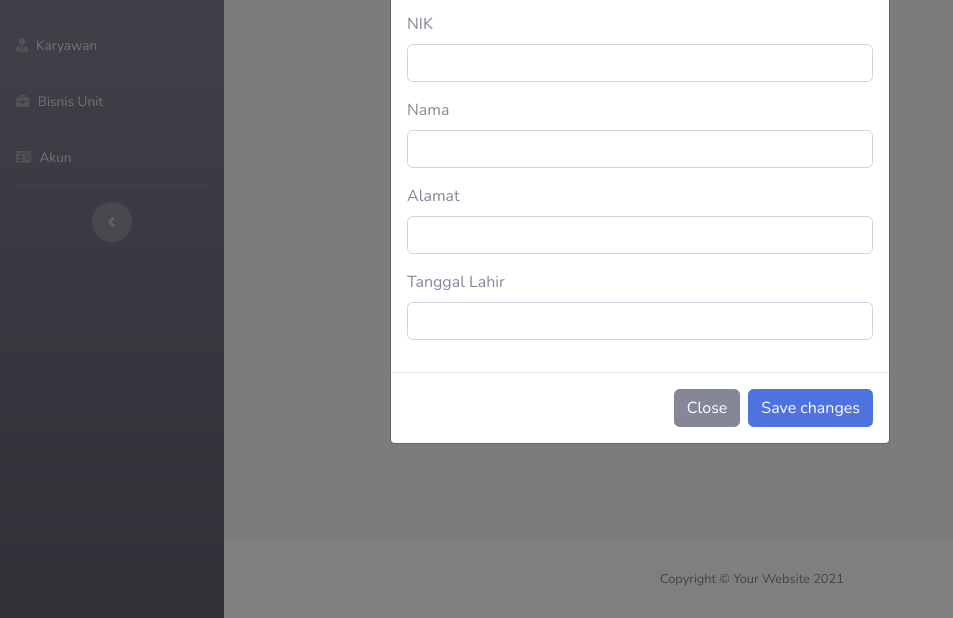
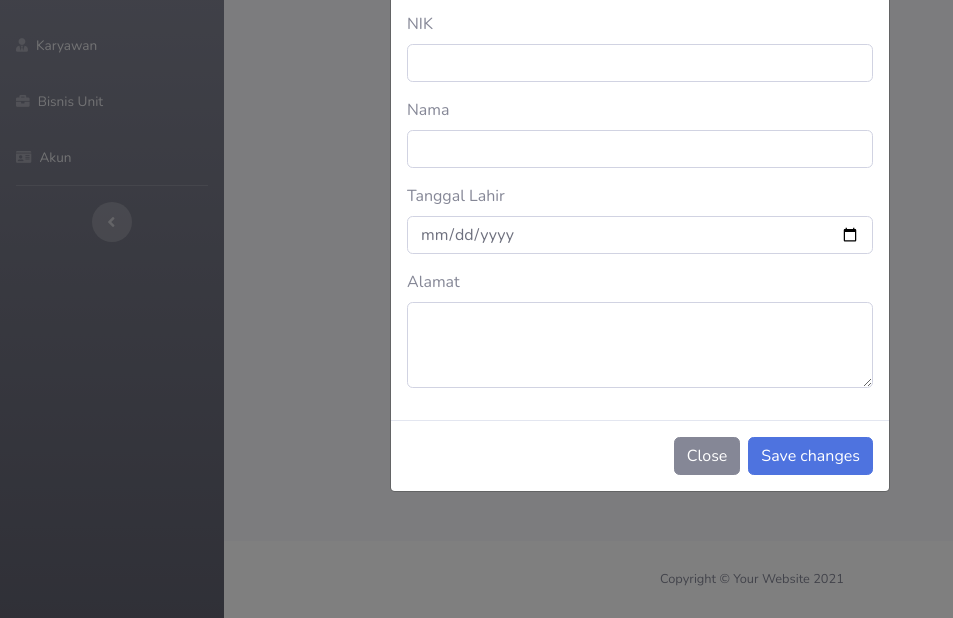
Before and after one commit to ariestategarjr/mis-archives-app, a CodeIgniter app: page /archieve-app/admin/customer in a window 1280 px wide, after a click on "Tambah Customer Baru". Shown: the part 182-800 px from the top of the page, without its empty margins (0-953 px from the left). Run offline with CodeIgniter, Linux system fonts and the light colour scheme; the visitor is signed in with stand-in values (Sample User, id 1); data that the repository does not hold is empty.

Commit message:
fix form crud customer admin

```diff
--- a/application/views/admin/templates/footer.php
+++ b/application/views/admin/templates/footer.php
@@ -1,5 +1,5 @@
     <!-- Bootstrap core JavaScript-->
-    <script src="<?php echo base_url() ?>/assets/vendor/jquery/jquery.min.js"></script>
+    <!-- <script src="<?php echo base_url() ?>/assets/vendor/jquery/jquery.min.js"></script> -->
     <script src="<?php echo base_url() ?>/assets/vendor/bootstrap/js/bootstrap.bundle.min.js"></script>
 
     <!-- Core plugin JavaScript-->
--- a/application/views/admin/v_customer.php
+++ b/application/views/admin/v_customer.php
@@ -12,8 +12,8 @@
                             <th>Id</th>
                             <th>NIK</th>
                             <th>Nama</th>
+                            <th>Tanggal Lahir</th>
                             <th>Alamat</th>
-                            <th>Tanggal Lahir</th>
                             <th>Aksi</th>
                         </tr>
                         <?php $no = 1; ?>
@@ -23,8 +23,8 @@
                             <td id="idCustomer"><?php echo $customer->id_customer ?></td>
                             <td id="nikCustomer"><?php echo $customer->nik ?></td>
                             <td id="nameCustomer"><?php echo $customer->nama_customer ?></td>
+                            <td id="dateCustomer"><?php echo $customer->tanggal_lahir ?></td>
                             <td id="addressCustomer"><?php echo $customer->alamat ?></td>
-                            <td id="dateCustomer"><?php echo $customer->tanggal_lahir ?></td>
                             <td colspan="2">
                                 <button type="button" class="btn btn-warning" id="editButton" data-toggle="modal" data-target="#editModal<?php echo $customer->id_customer ?>">Edit</button>
                                 <button type="button" class="btn btn-danger" id="deleteButton" data-toggle="modal" data-target="#deleteModal<?php echo $customer->id_customer ?>">Hapus</button>
@@ -48,23 +48,23 @@
                                 <div class="modal-body">
                                     <div class="form-group">
                                         <label for="idCustomerAdd">Id</label>
-                                        <input type="text" class="form-control" id="idCustomerAdd" name="id-customer">
+                                        <input type="text" class="form-control" id="idCustomerAdd" name="id-customer" autocomplete="off" required>
                                     </div>
                                     <div class="form-group">
                                         <label for="nikCustomerAdd">NIK</label>
-                                        <input type="text" class="form-control" id="nikCustomerAdd" name="nik">
+                                        <input type="text" class="form-control" id="nikCustomerAdd" name="nik" autocomplete="off" required>
                                     </div>
                                     <div class="form-group">
                                         <label for="nameCustomerAdd">Nama</label>
-                                        <input type="text" class="form-control" id="nameCustomerAdd" name="nama-customer">
+                                        <input type="text" class="form-control" id="nameCustomerAdd" name="nama-customer" autocomplete="off" required>
+                                    </div>
+                                    <div class="form-group">
+                                        <label for="dateCustomerAdd">Tanggal Lahir</label>
+                                        <input type="date" class="form-control" id="dateCustomerAdd" name="tanggal-lahir" autocomplete="off" required>
                                     </div>
                                     <div class="form-group">
                                         <label for="addressCustomerAdd">Alamat</label>
-                                        <input type="text" class="form-control" id="addressCustomerAdd" name="alamat">
-                                    </div>
-                                    <div class="form-group">
-                                        <label for="dateCustomerAdd">Tanggal Lahir</label>
-                                        <input type="text" class="form-control" id="dateCustomerAdd" name="tanggal-lahir">
+                                        <textarea class="form-control" id="addressCustomerAdd" rows="3" name="alamat" required></textarea>
                                     </div>
                                 </div>
                                 <div class="modal-footer">
@@ -91,23 +91,23 @@
                                     </button>
                                 </div>
                                 <div class="modal-body">
-                                    <input type="hidden" class="form-control" id="idCustomerEdit" name="id-customer" value="<?php echo $customer->id_customer ?>">
+                                    <input type="hidden" class="form-control" id="idCustomerEdit" name="id-customer" value="<?php echo $customer->id_customer ?>" autocomplete="off">
 
                                     <div class="form-group">
                                         <label for="nikCustomerEdit">NIK</label>
-                                        <input type="text" class="form-control" id="nikCustomerEdit" name="nik" value="<?php echo $customer->nik ?>">
+                                        <input type="text" class="form-control" id="nikCustomerEdit" name="nik" value="<?php echo $customer->nik ?>" autocomplete="off" required>
                                     </div>
                                     <div class="form-group">
                                         <label for="nameCustomerEdit">Nama</label>
-                                        <input type="text" class="form-control" id="nameCustomerEdit" name="nama-customer" value="<?php echo $customer->nama_customer ?>">
+                                        <input type="text" class="form-control" id="nameCustomerEdit" name="nama-customer" value="<?php echo $customer->nama_customer ?>" autocomplete="off" required>
+                                    </div>
+                                    <div class="form-group">
+                                        <label for="dateCustomerEdit">Tanggal Lahir</label>
+                                        <input type="date" class="form-control" id="dateCustomerEdit" name="tanggal-lahir" value="<?php echo $customer->tanggal_lahir ?>" autocomplete="off" required>
                                     </div>
                                     <div class="form-group">
                                         <label for="addressCustomerEdit">Alamat</label>
-                                        <input type="text" class="form-control" id="addressCustomerEdit" name="alamat" value="<?php echo $customer->alamat ?>">
-                                    </div>
-                                    <div class="form-group">
-                                        <label for="dateCustomerEdit">Tanggal Lahir</label>
-                                        <input type="text" class="form-control" id="dateCustomerEdit" name="tanggal-lahir" value="<?php echo $customer->tanggal_lahir ?>">
+                                        <textarea class="form-control" id="addressCustomerEdit" rows="3" name="alamat" placeholder="<?php echo $customer->alamat ?>" autocomplete="off" required></textarea>
                                     </div>
                                 </div>
                                 <div class="modal-footer">
@@ -194,12 +194,38 @@
     </div>
 
     <!-- get id_customer send to input edit form -->
+    <script src="<?php echo base_url() ?>/assets/vendor/jquery/jquery.min.js"></script>
     <script>
-        const navDashboard = document.querySelector('.nav-dashboard');
-        const navCustomer = document.querySelector('.nav-customer');
+        $(document).ready(function() {
+            $('.nav-dashboard').attr('class', 'nav-item nav-dashboard');
+            $('.nav-customer').attr('class', 'nav-item nav-customer active');
 
-        navDashboard.setAttribute('class', 'nav-item nav-dashboard');
-        navCustomer.setAttribute('class', 'nav-item nav-customer active');
+
+            // const editButtons = document.querySelectorAll('#editButton');
+            // const addressCustomers = document.querySelectorAll('#addressCustomer');
+            // const addressCustomerEdits = document.querySelectorAll('#addressCustomerEdit');
+            // editButtons.forEach((editButton) => {
+            //     editButton.addEventListener('click', () => {
+            //         addressCustomerEdits.forEach((addressCustomerEdit) => {
+            //             addressCustomers.forEach((addressCustomer) => {
+            //                 addressCustomerEdit.innerText = addressCustomer.innerText;
+            //             })
+            //         });
+            //     });
+            // });
+            // const editButtons = $(document).find('#editButton').length;
+            // console.log(editButtons);
+            // $(document).on('click', '#editButton', function() {
+            //     const addressCustomer = $('#addressCustomer').text();
+
+            //     $('#addressCustomerEdit').val(addressCustomer);
+            // });
+        });
+        // const navDashboard = document.querySelector('.nav-dashboard');
+        // const navCustomer = document.querySelector('.nav-customer');
+
+        // navDashboard.setAttribute('class', 'nav-item nav-dashboard');
+        // navCustomer.setAttribute('class', 'nav-item nav-customer active');
         // $('#tableCustomer').on('click', '#editButton', function() {
         //     const id_customer = $(this).data('id_customer');
         //     $('#idCustomerEdit').val(id_customer);
--- a/application/views/v_arsip_add.php
+++ b/application/views/v_arsip_add.php
@@ -59,7 +59,7 @@
 
                     <!-- Add Modal Akun -->
                     <div class="modal fade" id="displayCustomerModal" tabindex="-1" aria-labelledby="exampleModalLabel" aria-hidden="true">
-                        <div class="modal-dialog">
+                        <div class="modal-dialog modal-lg">
                             <div class="modal-content">
                                 <div class="modal-header">
                                     <h5 class="modal-title" id="exampleModalLabel">Daftar Customer</h5>
@@ -157,7 +157,7 @@
             $('.nav-arsip').attr('class', 'nav-item nav-arsip active');
 
             $(document).on('click', '#selectButton', function() {
-                let namaCustomer = $(this).data('nama-customer');
+                const namaCustomer = $(this).data('nama-customer');
 
                 $('#namaCustomerArsipAdd').val(namaCustomer);
                 $('#displayCustomerModal').modal('hide');
--- a/application/views/v_login.php
+++ b/application/views/v_login.php
@@ -46,11 +46,11 @@
                                         <div class="form-group">
                                             <input type="text" class="form-control form-control-user"
                                                 id="exampleInputEmail" aria-describedby="emailHelp"
-                                                placeholder="Enter Username..." name="username">
+                                                placeholder="Enter Username..." name="username" autocomplete="off">
                                         </div>
                                         <div class="form-group">
                                             <input type="password" class="form-control form-control-user"
-                                                id="exampleInputPassword" placeholder="Password" name="password">
+                                                id="exampleInputPassword" placeholder="Password" name="password" autocomplete="off">
                                         </div>
                                         <!-- <div class="form-group">
                                             <div class="custom-control custom-checkbox small">
```
Also changed, not shown: database/db_archieve.sql (deleted, +0 -67 lines), 1 other file.
